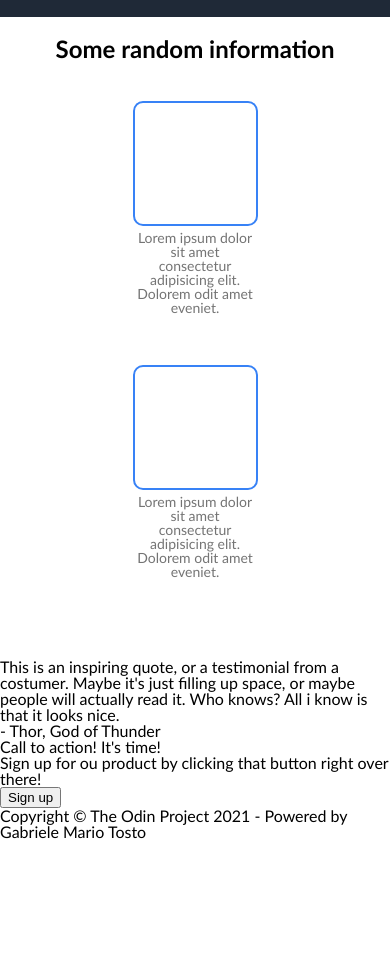
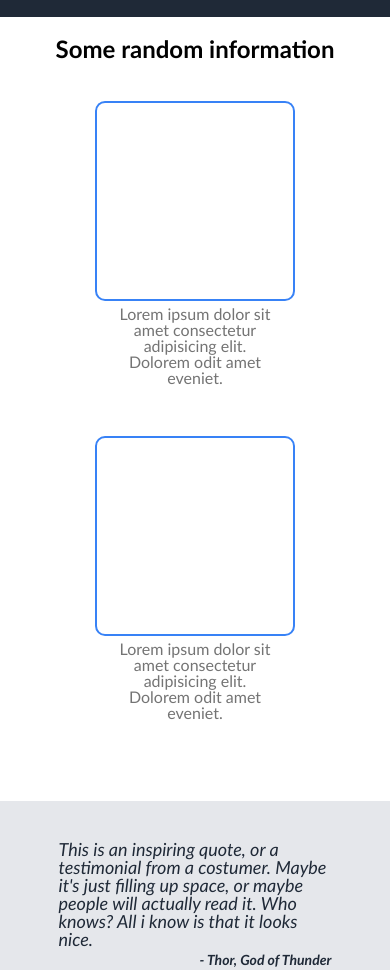
Before and after one commit to elijahit/odin-landingpage, a plain HTML site: page index.html in a window 390 px wide. Shown: the part 406-1376 px from the top of the page. Before the commit the page ends 1247 px from the top, so only its background shows below. Drawn offline with Linux system fonts and the light colour scheme.

Commit message:
Aggiunto stile mobile (768px) in layer third__section

```diff
--- a/styles/index.css
+++ b/styles/index.css
@@ -132,7 +132,7 @@
 
   }
 
-  @media screen and (min-width: 768px) {
+  @media screen and (min-width: 769px) {
 
     header div.mobile__only,
     header .mobile {
@@ -217,7 +217,7 @@
     }
   }
 
-  @media screen and (min-width: 768px) {
+  @media screen and (min-width: 769px) {
 
     section.first__section {
       padding: 70px 0;
@@ -296,9 +296,10 @@
       display: flex;
       flex-direction: column;
       width: 80%;
+      gap: 50px;
       margin: 0 auto;
-      gap: 50px;
-      justify-content: space-between;
+      justify-content: center;
+      align-items: center;
       padding-bottom: 80px;
     }
 
@@ -307,16 +308,16 @@
     }
 
     section.second__section .card__wrapper .card .image__container {
-      height: 125px;
-      width: 125px;
+      height: 200px;
+      width: 200px;
       margin: 0 auto;
       border: 2px solid var(--button-color);
       border-radius: 10px;
     }
 
     section.second__section .card__wrapper .card .text__content {
-      max-width: 125px;
-      font-size: 14px;
+      max-width: 165px;
+      font-size: 16px;
       text-align: center;
       margin: 0 auto;
       color: var(--placeholder-image);
@@ -327,7 +328,7 @@
       display: block;
     }
   }
-  @media screen and (min-width: 768px) {
+  @media screen and (min-width: 769px) {
     section.second__section h2 {
       padding-top: 25px;
       text-align: center;
@@ -362,7 +363,28 @@
 }
 
 @layer third__section {
-  @media screen and (min-width: 768px) {
+  @media screen and (max-width: 768px) {
+    section.third__section {
+      display: flex;
+      justify-content: center;
+      align-items: center;
+      flex-direction: column;
+      padding: 10% 15vw;
+      background-color: var(--quote-background);
+      font-size: 18px;
+      font-style: italic;
+      color: var(--quote-text);
+    }
+
+    section.third__section .text__copyright {
+      font-size: 14px;
+      font-weight: bold;
+      align-self: flex-end;
+      margin-top: 5px;
+    }
+  }
+
+  @media screen and (min-width: 769px) {
     section.third__section {
       display: flex;
       justify-content: center;
@@ -384,7 +406,7 @@
 }
 
 @layer four__section {
-  @media screen and (min-width: 768px) {
+  @media screen and (min-width: 769px) {
 
     section.four__section {
       display: flex;
@@ -438,7 +460,7 @@
 }
 
 @layer footer {
-  @media screen and (min-width: 768px) {
+  @media screen and (min-width: 769px) {
 
     footer {
       display: flex;
```
